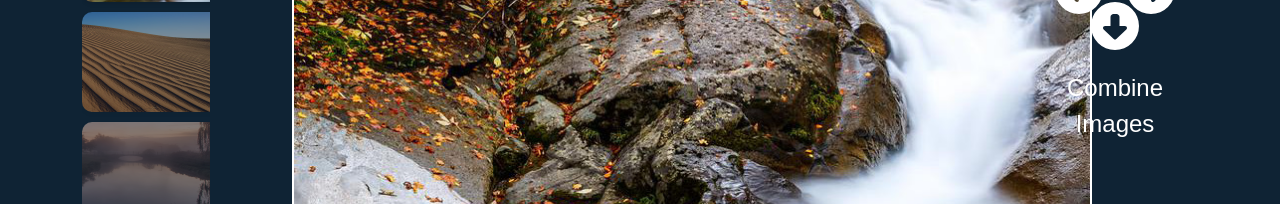
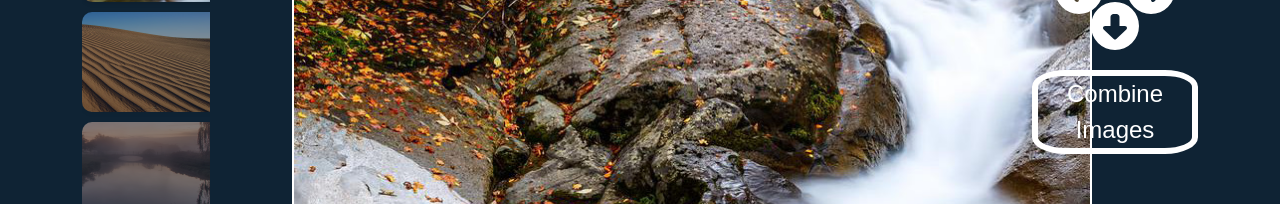
Before and after one commit to Marius1235/Naples, a React (Create React App) app: page /backgroundPage in a window 1280 px wide. Shown: the part 534-738 px from the top of the page. Built offline with nearby package versions, Linux system fonts and the light colour scheme.

Commit message:
background style

```diff
--- a/src/components/BackgroundChoiceComponent.tsx
+++ b/src/components/BackgroundChoiceComponent.tsx
@@ -133,7 +133,8 @@ const BackgroundChoiceComponent: React.FC = () => {
 					<FontAwesomeIcon className="arrows" id="arrow-up" onClick={() => moveImage(0, -10)} icon={faArrowAltCircleUp}/>
 				</div>
 
-				<div className="combine-btn text-center" onClick={createCombinedImage}>Combine Images</div>
+				<div className="combine-btn text-center" onClick={createCombinedImage}>Combine<br /> Images {/* <FontAwesomeIcon icon={faSquareCheck} /> */}
+				</div>
 
 
 			</div>
--- a/src/css/BackgroundChoiceComponent.css
+++ b/src/css/BackgroundChoiceComponent.css
@@ -67,15 +67,16 @@ element::-webkit-scrollbar {
     user-select: none;
     color: white;
     cursor: pointer;
+    border: 6px solid white;
+    border-radius: 20%;
     transition: color 0.3s ease;
-  }
-
-  .combine-btn.hovered {
-    color: rgb(235, 163, 152);
   }
 
   .combine-btn:hover {
     color: rgb(235, 163, 152);
+    border: 6px solid  rgb(235, 163, 152);
+    border-radius: 20%;
+    transition: color 0.5s ease;
 }
 
 #icon-mover {
```
